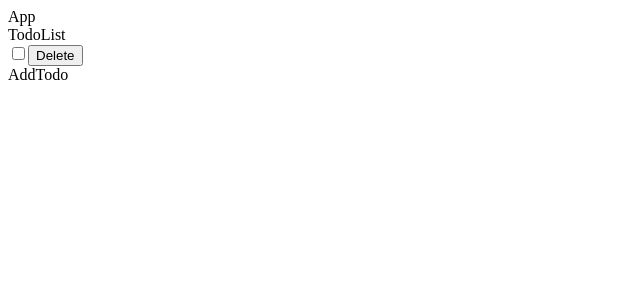
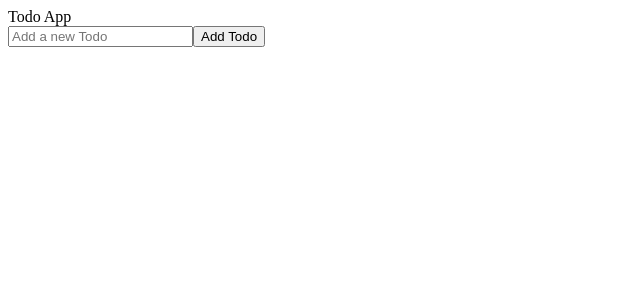
Before and after one commit to AdnanRahmanpoor/todo-app, a React (Create React App) app: page / in a window 1280 px wide. Shown: the top 300 px of the page, without its empty margins (0-640 px from the left). Built offline with nearby package versions, Linux system fonts and the light colour scheme.

Commit message:
Added codes for the components

```diff
--- a/src/App.tsx
+++ b/src/App.tsx
@@ -1,18 +1,32 @@
 import { useState } from 'react';
 import AddTodo from './components/AddTodo';
-import TodoItem from './components/TodoItem';
 import TodoList from './components/TodoList';
 import Todo from './Todo';
 
 const App: React.FC = () => {
   const [todos, setTodos] = useState<Todo[]>([]);
 
+  const addTodo = (text: string) => {
+    setTodos([...todos, { id: todos.length + 1, text, completed: false }]);
+  };
+
+  const toggleTodo = (id: number) => {
+    setTodos(
+      todos.map((todo) =>
+        todo.id === id ? { ...todo, completed: !todo.completed } : todo,
+      ),
+    );
+  };
+
+  const deleteTodo = (id: number) => {
+    setTodos(todos.filter((todo) => todo.id !== id));
+  };
+
   return (
     <>
-      <div>App</div>
-      <TodoList />
-      <TodoItem todo={todos}  />
-      <AddTodo />
+      <div>Todo App</div>
+      <TodoList todos={todos} toggleTodo={toggleTodo} deleteTodo={deleteTodo} />
+      <AddTodo addTodo={addTodo} />
     </>
   );
 };
--- a/src/components/AddTodo.tsx
+++ b/src/components/AddTodo.tsx
@@ -1,9 +1,31 @@
-import React from 'react'
+import { useState } from 'react';
 
-const AddTodo = () => {
-  return (
-    <div>AddTodo</div>
-  )
+interface AddTodoProps {
+  addTodo: (text: string) => void;
 }
 
-export default AddTodo
+const AddTodo: React.FC<AddTodoProps> = ({ addTodo }) => {
+  const [text, setText] = useState('');
+
+  const handleSubmit = (e: React.FormEvent) => {
+    e.preventDefault();
+    addTodo(text);
+    setText('');
+  };
+
+  return (
+    <div>
+      <form onSubmit={handleSubmit}>
+        <input
+          type='text'
+          value={text}
+          onChange={(e) => setText(e.target.value)}
+          placeholder='Add a new Todo'
+        />
+        <button type='submit'>Add Todo</button>
+      </form>
+    </div>
+  );
+};
+
+export default AddTodo;
--- a/src/components/TodoList.tsx
+++ b/src/components/TodoList.tsx
@@ -1,9 +1,29 @@
-import React from 'react'
+import Todo from '../Todo';
+import TodoItem from './TodoItem';
 
-const TodoList = () => {
-  return (
-    <div>TodoList</div>
-  )
+interface TodoListProps {
+  todos: Todo[];
+  toggleTodo: (id: number) => void;
+  deleteTodo: (id: number) => void;
 }
 
-export default TodoList
+const TodoList: React.FC<TodoListProps> = ({
+  todos,
+  toggleTodo,
+  deleteTodo,
+}) => {
+  return (
+    <div>
+      {todos.map((todo) => (
+        <TodoItem
+          key={todo.id}
+          todo={todo}
+          toggleTodo={toggleTodo}
+          deleteTodo={deleteTodo}
+        />
+      ))}
+    </div>
+  );
+};
+
+export default TodoList;
--- /dev/null
+++ b/src/react-app-env.d.ts
@@ -0,0 +1 @@
+/// <reference types="react-scripts" />
--- a/tsconfig.json
+++ b/tsconfig.json
@@ -18,7 +18,7 @@
     "resolveJsonModule": true,
     "isolatedModules": true,
     "noEmit": true,
-    "jsx": "react-jsx"
+    "jsx": "preserve"
   },
   "include": [
     "src"
```
